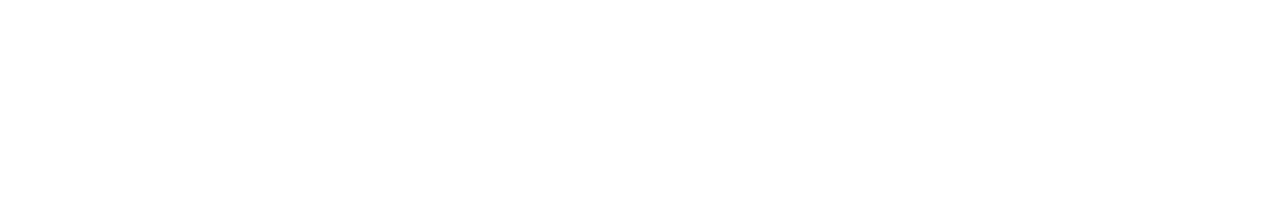
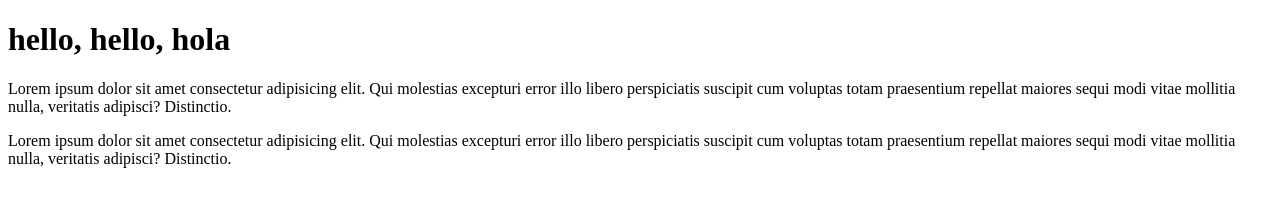
Before and after one commit to PauCodes/Git-Branching, a plain HTML site: page index.html in a window 1280 px wide. Drawn offline with Linux system fonts and the light colour scheme.

Commit message:
added first markup

```diff
--- a/index.html
+++ b/index.html
@@ -1,12 +1,24 @@
 <!DOCTYPE html>
 <html lang="en">
+
 <head>
   <meta charset="UTF-8">
   <meta name="viewport" content="width=device-width, initial-scale=1.0">
   <meta http-equiv="X-UA-Compatible" content="ie=edge">
   <title>Git branching lesson on test</title>
 </head>
+
 <body>
 
+  <h1>hello, hello, hola</h1>
+  <p>Lorem ipsum dolor sit amet consectetur adipisicing elit. Qui molestias excepturi error illo libero perspiciatis
+    suscipit cum voluptas totam praesentium repellat maiores sequi modi vitae mollitia nulla, veritatis adipisci?
+    Distinctio.</p>
+  <p>Lorem ipsum dolor sit amet consectetur adipisicing elit. Qui molestias excepturi error illo libero perspiciatis
+    suscipit cum voluptas totam praesentium repellat maiores sequi modi vitae mollitia nulla, veritatis adipisci?
+    Distinctio.</p>
+
+
 </body>
+
 </html>
```
